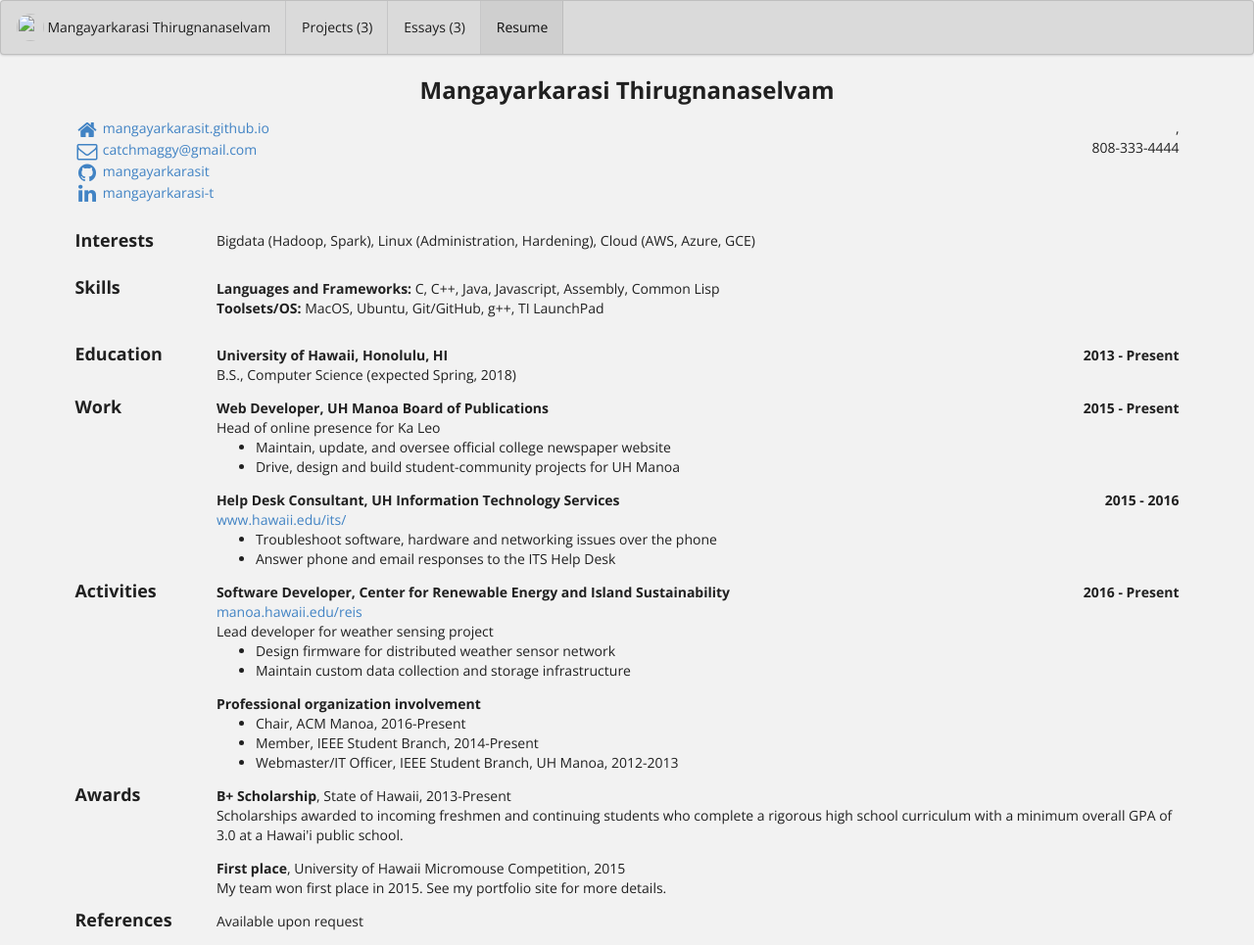
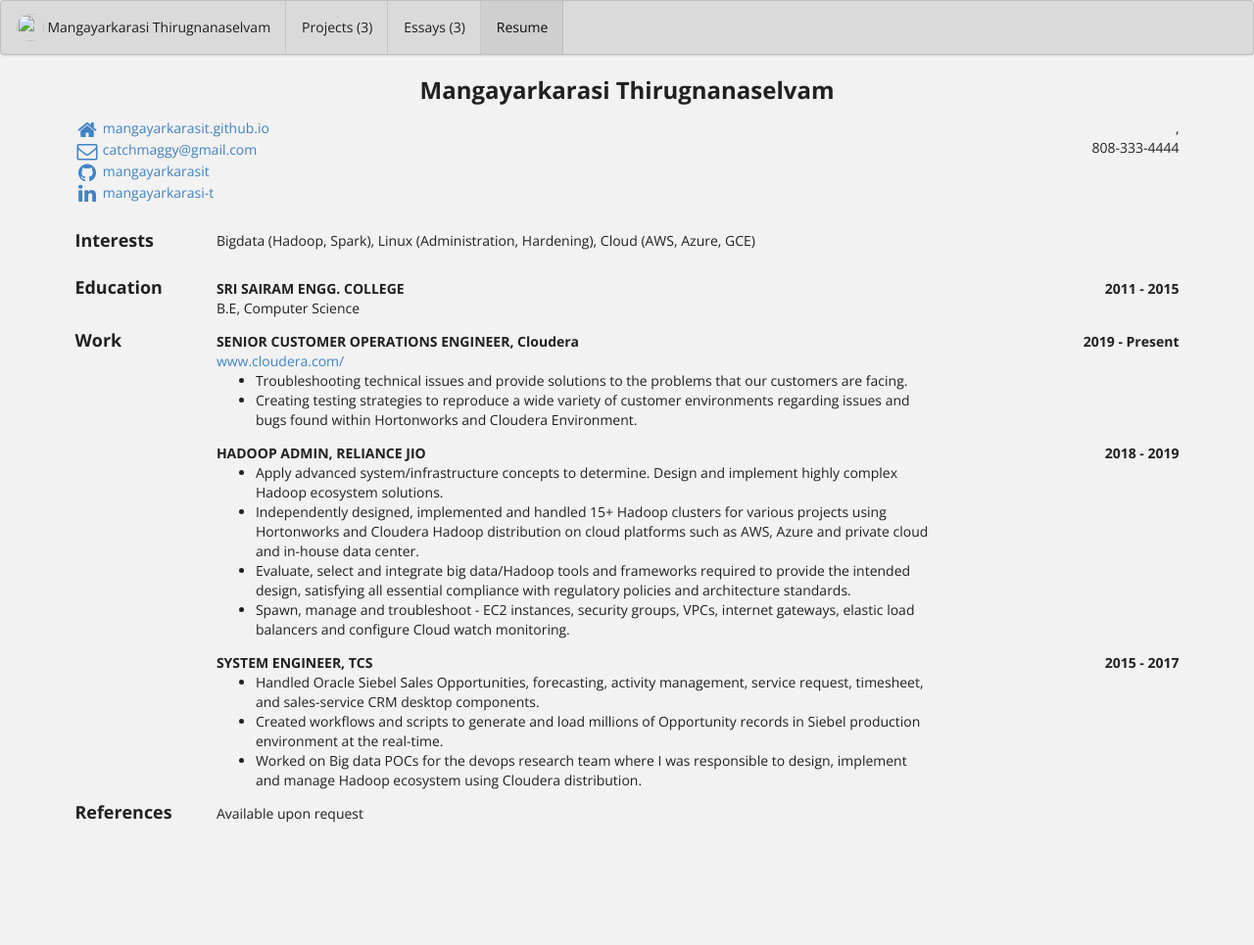
Before and after one commit to mangayarkarasit/mangayarkarasit.github.io, a Jekyll site: the page built from bio/index.html, in a window 1280 px wide. Shown: the whole page at 98% size. Built offline with Jekyll 4.4.1, drawn with Linux system fonts in a browser that asks for light colours; after the commit the page ends 900 px from its top, so only the background shows below that.

Commit message:
Update bio.json

```diff
--- a/_data/bio.json
+++ b/_data/bio.json
@@ -51,108 +51,139 @@
       ]
     }
   ],
-  "skills": [
+  "technical skills": [
     {
-      "name": "Languages and Frameworks",
+      "name": "Data Ingestion",
       "level": "",
       "keywords": [
-        "C",
-        "C++",
-        "Java",
-        "Javascript",
-        "Assembly",
-        "Common Lisp"
+        "Spark Streaming",
+        "Kafka"
       ]
     },
     {
-      "name": "Toolsets/OS",
+      "name": "Data Storage",
       "level": "",
       "keywords": [
-        "MacOS",
-        "Ubuntu",
-        "Git/GitHub",
-        "g++",
-        "TI LaunchPad"
+        "HDFS",
+        "HBase",
+        "Hive",
+        "MySQL"
+      ]
+    },
+    {
+      "name": "Data Processing and Visualization",
+      "level": "",
+      "keywords": [
+        "Mapreduce",
+        "Spark"
+      ]
+    },
+    {
+      "name": "Management Tools",
+      "level": "",
+      "keywords": [
+        "Cloudera Manager",
+        "Ambari",
+        "Zookeeper",
+        "YARN"
+      ]
+    },
+    {
+      "name": "Security and Data Governance",
+      "level": "",
+      "keywords": [
+        "Kerberos",
+        "Ranger",
+        "Knox",
+        "Atlas"
+      ]
+    },
+    {
+      "name": "Programming languages",
+      "level": "",
+      "keywords": [
+        "Python"
+      ]
+    },
+    {
+      "name": "Cloud Technologies",
+      "level": "",
+      "keywords": [
+        "AWS",
+        "Azure",
+        "GCP",
+        "Openstack"
+      ]
+    },
+    {
+      "name": "Cloud Technologies",
+      "level": "",
+      "keywords": [
+        "Siebel",
+        "Salesforce"
       ]
     }
   ],
   "education": [
     {
-      "institution": "University of Hawaii, Honolulu, HI",
-      "area": "Computer Science (expected Spring, 2018)",
-      "studyType": "B.S.",
-      "startDate": "2013-09-01",
-      "endDate": "Present",
-      "gpa": "",
-      "courses": [
+      "institution": "SRI SAIRAM ENGG. COLLEGE",
+      "area": "Computer Science",
+      "studyType": "B.E",
+      "startDate": "2011",
+      "endDate": "2015",
+      "gpa": "8.83/10.0",
+      "highlights": [
+        "Rank: 25/19841 (Top 0.1%) in the Department of Computer Science from Anna University",
+        "Nominated for the best student of the year from the Department of Computer Science"
       ]
     }
   ],
   "work": [
     {
-      "company": "UH Manoa Board of Publications",
-      "position": "Web Developer",
-      "website": "",
-      "startDate": "2015-08-01",
+      "company": "Cloudera",
+      "position": "SENIOR CUSTOMER OPERATIONS ENGINEER",
+      "website": "https://www.cloudera.com/",
+      "startDate": "2019-09",
       "endDate": "Present",
-      "summary": "Head of online presence for Ka Leo",
+      "summary": "",
       "highlights": [
-        "Maintain, update, and oversee official college newspaper website",
-        "Drive, design and build student-community projects for UH Manoa"
+        "Troubleshooting technical issues and provide solutions to the problems that our customers are facing.",
+        "Creating testing strategies to reproduce a wide variety of customer environments regarding issues and bugs found within Hortonworks and Cloudera Environment."
       ]
     },
     {
-      "company": "UH Information Technology Services",
-      "position": "Help Desk Consultant",
-      "website": "http://www.hawaii.edu/its/",
-      "startDate": "2015-01-01",
-      "endDate": "2016-03-15",
+      "company": "RELIANCE JIO",
+      "position": "HADOOP ADMIN",
+      "website": "",
+      "startDate": "2018-01",
+      "endDate": "2019-08",
       "summary": "",
       "highlights": [
-        "Troubleshoot software, hardware and networking issues over the phone",
-        "Answer phone and email responses to the ITS Help Desk"
+        "Apply advanced system/infrastructure concepts to determine. Design and implement highly complex Hadoop ecosystem solutions.",
+        "Independently designed, implemented and handled 15+ Hadoop clusters for various projects using Hortonworks and Cloudera Hadoop distribution on cloud platforms such as AWS, Azure and private cloud and in-house data center.",
+        "Evaluate, select and integrate big data/Hadoop tools and frameworks required to provide the intended design, satisfying all essential compliance with regulatory policies and architecture standards.",
+        "Spawn, manage and troubleshoot - EC2 instances, security groups, VPCs, internet gateways, elastic load balancers and configure Cloud watch monitoring."
+      ]
+    },
+    {
+      "company": "TCS",
+      "position": "SYSTEM ENGINEER",
+      "website": "",
+      "startDate": "2015-05",
+      "endDate": "2017-12",
+      "summary": "",
+      "highlights": [
+        "Handled Oracle Siebel Sales Opportunities, forecasting, activity management, service request, timesheet, and sales-service CRM desktop components.",
+        "Created workflows and scripts to generate and load millions of Opportunity records in Siebel production environment at the real-time.",
+        "Worked on Big data POCs for the devops research team where I was responsible to design, implement and manage Hadoop ecosystem using Cloudera distribution."
       ]
     }
   ],
-  "volunteer": [
+
+  "certifications": [
     {
-      "organization": "Center for Renewable Energy and Island Sustainability",
-      "website": "http://manoa.hawaii.edu/reis",
-      "position": "Software Developer",
-      "startDate": "2016-01-01",
-      "endDate": "Present",
-      "summary": "Lead developer for weather sensing project",
-      "highlights": [
-        "Design firmware for distributed weather sensor network",
-        "Maintain custom data collection and storage infrastructure"
-      ]
-    },
-    {
-      "organization": "",
-      "website": "",
-      "position": "Professional organization involvement",
-      "startDate": "",
-      "endDate": "",
-      "summary": "",
-      "highlights": [
-        "Chair, ACM Manoa, 2016-Present",
-        "Member, IEEE Student Branch, 2014-Present",
-        "Webmaster/IT Officer, IEEE Student Branch, UH Manoa, 2012-2013"
-      ]
-    }
-  ],
-  "awards": [
-    {
-      "title": "B+ Scholarship",
-      "date": "2013-Present",
-      "awarder": "State of Hawaii",
-      "summary": "Scholarships awarded to incoming freshmen and continuing students who complete a rigorous high school curriculum with a minimum overall GPA of 3.0 at a Hawai'i public school."
-    },
-    {
-      "title": "First place",
-      "date": "2015",
-      "awarder": "University of Hawaii Micromouse Competition",
-      "summary": "My team won first place in 2015.  See my portfolio site for more details."
+      "title": "Oracle Certified Java Professional",
+      "date": "Sept.2014"
     }
   ],
   "references": [
```
